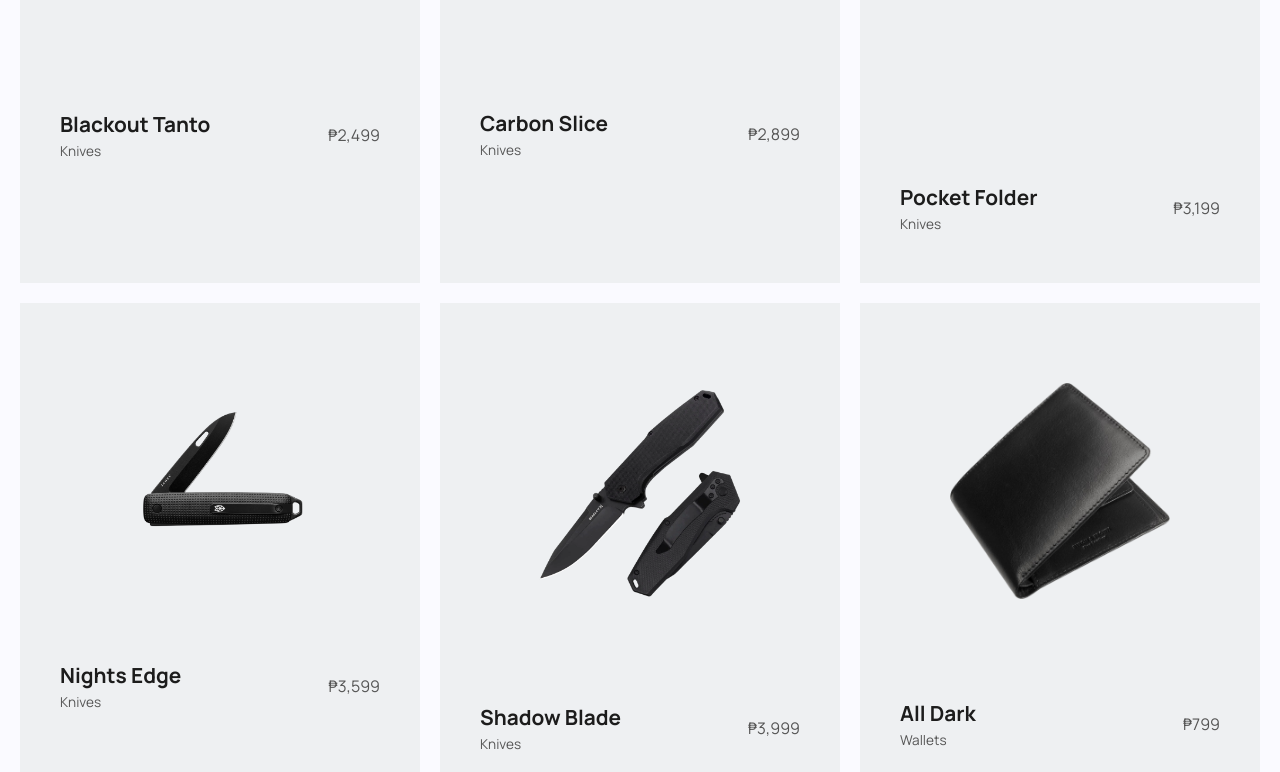
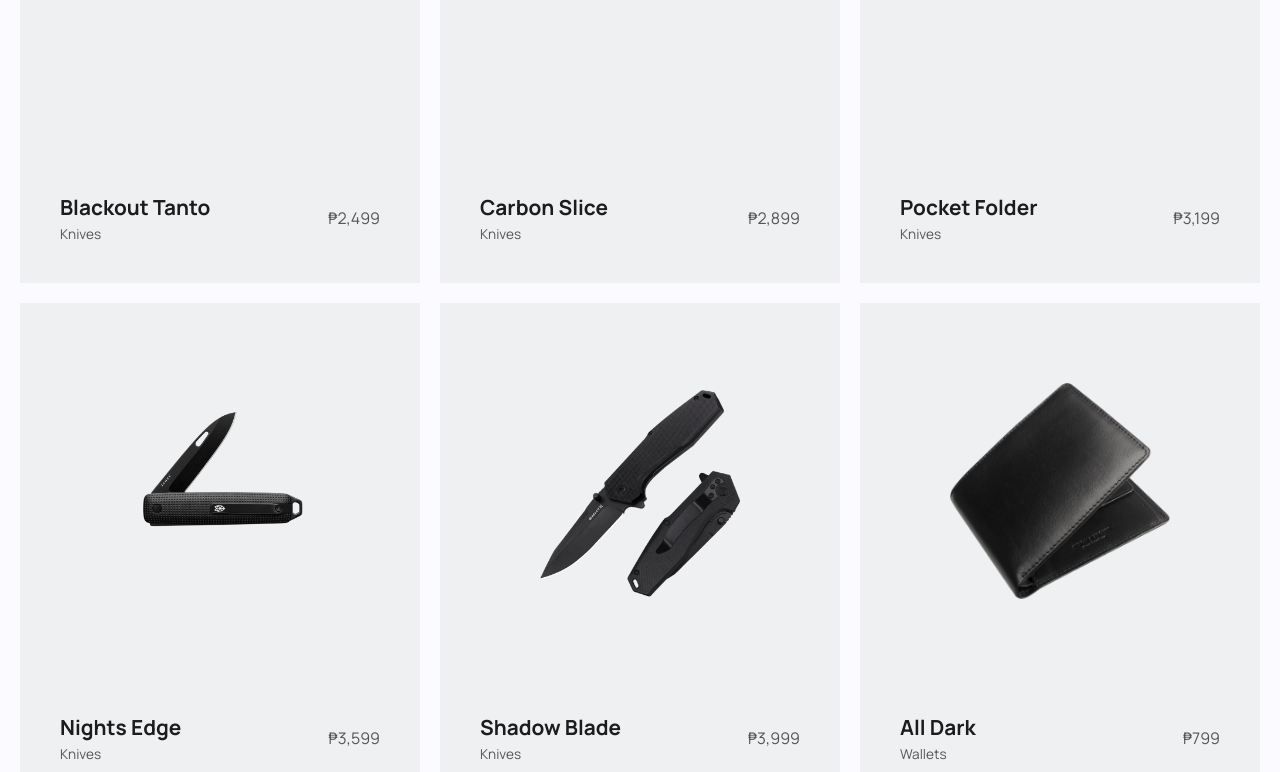
Before and after one commit to Vaintseishii/WebDev_Lab2, a React (Create React App) app: page / in a window 1280 px wide. Shown: the part 988-1760 px from the top of the page. Built offline with nearby package versions, Linux system fonts and the light colour scheme.

Commit message:
fix productInfo positioning

```diff
--- a/src/productBox.css
+++ b/src/productBox.css
@@ -40,7 +40,8 @@
 
 .productInfo {
     width: 80%;
-    margin-top: 100px;
+    margin-top: auto;
+    margin-bottom: 40px;
 
     display: flex;
     justify-content: space-between;
```
